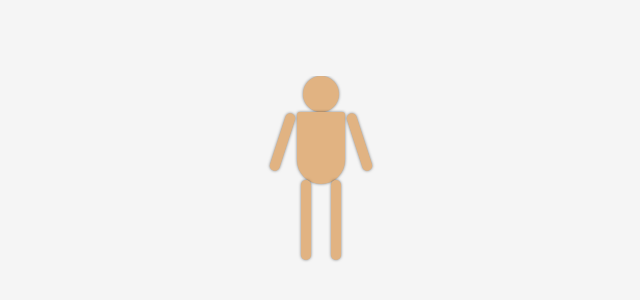
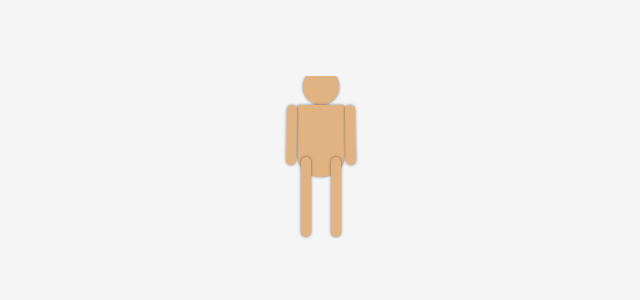
Before and after one commit to AeahKa/interactive-animation, a Vue app: page /#/ in a window 1280 px wide. Shown: the part 124-424 px from the top of the page, without its empty margins (319-959 px from the left). Built offline with nearby package versions, Linux system fonts and the light colour scheme.

Commit message:
制作动画

```diff
--- a/src/components/Puppet.vue
+++ b/src/components/Puppet.vue
@@ -10,7 +10,6 @@
       <div class="puppet-leg-left"></div>
       <div class="puppet-leg-right"></div>
     </div>
-
   </div>
 </template>
 
@@ -26,6 +25,7 @@ export default {
   position: absolute;
   left: 50%;
   transform: translateX(-50%);
+  animation: jump 1s infinite;
   // top: 30px;
   .puppet-head{
     background-color: #e1b382;
@@ -36,6 +36,7 @@ export default {
     position: absolute;
     left: 50%;
     transform: translateX(-50%);
+    animation: jump-head 1s infinite;
   }
   .puppet-body{
     background-color: #e1b382;
@@ -46,6 +47,7 @@ export default {
     position: absolute;
     left: 50%;
     transform: translateX(-50%) translateY(36px);
+    animation: jump-body 1s infinite;
   }
   .puppet-arm{
     width: 68px;
@@ -64,12 +66,14 @@ export default {
     .puppet-arm-left{
       transform:rotate(18deg);
       transform-origin: top left;
+      animation: jump-arm-left 1s infinite;
     }
     .puppet-arm-right{
       transform: rotate(-18deg);
       transform-origin: top right;
       position: absolute;
       right: 0;
+      animation: jump-arm-right 1s infinite;
     }
   }
   .puppet-leg{
@@ -78,6 +82,7 @@ export default {
     left: 50%;
     transform: translateX(-50%);
     top: 104px;
+    // z-index: -1;
     .puppet-leg-left,.puppet-leg-right{
       width: 10px;
       height: 80px;
@@ -92,4 +97,32 @@ export default {
     }
   }
 }
+@keyframes jump {
+  0%{top:0}
+  40%{top:0}
+  70%{top:-40px}
+  100%{top:0}
+}
+@keyframes jump-arm-right{
+  0%{transform: rotate(-18deg);top: 0;}
+  40%{top: 20px;}
+  70%{transform: rotate(0);}
+  100%{transform: rotate(-18deg);top: 0;}
+}
+@keyframes jump-arm-left{
+  0%{transform: rotate(18deg);top: 0;}
+  40%{top: 20px;}
+  70%{transform: rotate(0);}
+  100%{transform: rotate(18deg);top: 0;}
+}
+@keyframes jump-body {
+  0%{top:0}
+  40%{top:20px}
+  100%{top:0}
+}
+@keyframes jump-head {
+  0%{top:0}
+  40%{top:20px}
+  100%{top:0}
+}
 </style>
```
